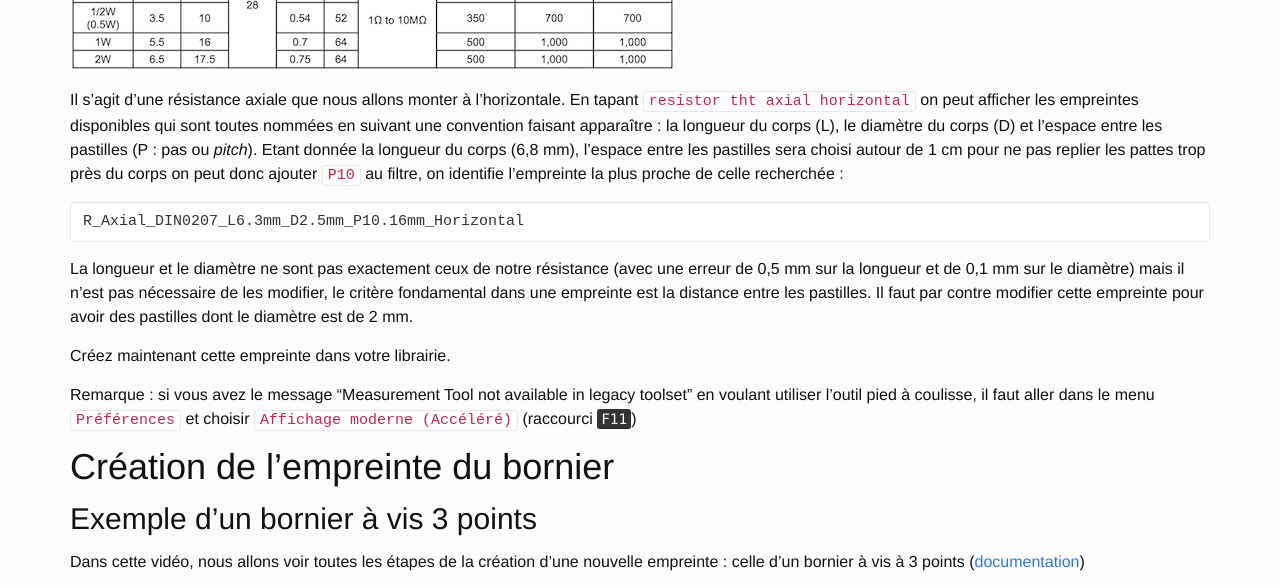
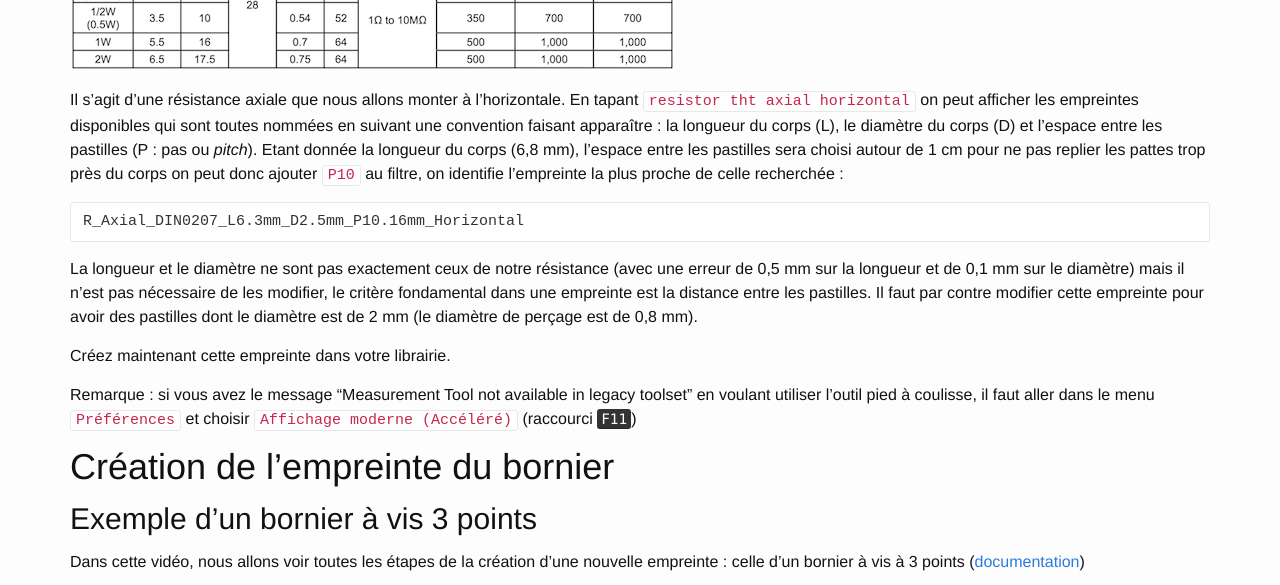
Before and after one commit to geiilyon/cao-geii-lyon, a Jekyll site: the page built from _collection_enonces/tp3.md, in a window 1280 px wide and 900 px high, scrolled down 1909 px, cut to the strip 0-585 px from the top of the window. Built offline with Jekyll 4.4.1, drawn with Linux system fonts in a browser that asks for light colours; nearby versions of some CDN libraries; library files that are not in the unit come from our copies.

Commit message:
ajout diametre percage resistance

````diff
--- a/_collection_enonces/tp3.md
+++ b/_collection_enonces/tp3.md
@@ -38,7 +38,7 @@ Il s'agit d'une résistance axiale que nous allons monter à l'horizontale. En t
 R_Axial_DIN0207_L6.3mm_D2.5mm_P10.16mm_Horizontal
 ```
 
-La longueur et le diamètre ne sont pas exactement ceux de notre résistance (avec une erreur de 0,5 mm sur la longueur et de 0,1 mm sur le diamètre) mais il n'est pas nécessaire  de les modifier, le critère fondamental dans une empreinte est la distance entre les pastilles. Il faut par contre modifier cette empreinte pour avoir des pastilles dont le diamètre est de 2 mm.
+La longueur et le diamètre ne sont pas exactement ceux de notre résistance (avec une erreur de 0,5 mm sur la longueur et de 0,1 mm sur le diamètre) mais il n'est pas nécessaire  de les modifier, le critère fondamental dans une empreinte est la distance entre les pastilles. Il faut par contre modifier cette empreinte pour avoir des pastilles dont le diamètre est de 2 mm (le diamètre de perçage est de 0,8 mm).
 
 Créez maintenant cette empreinte dans votre librairie.
 
````
